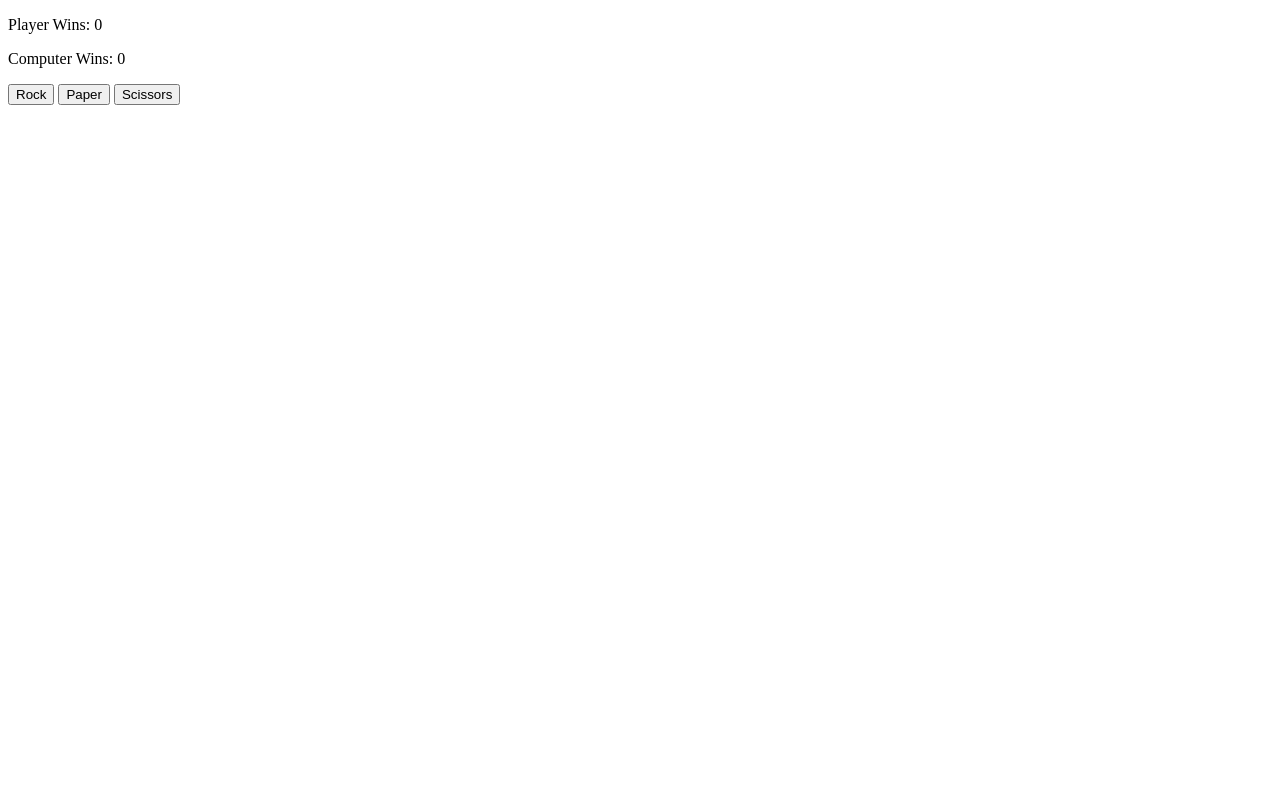
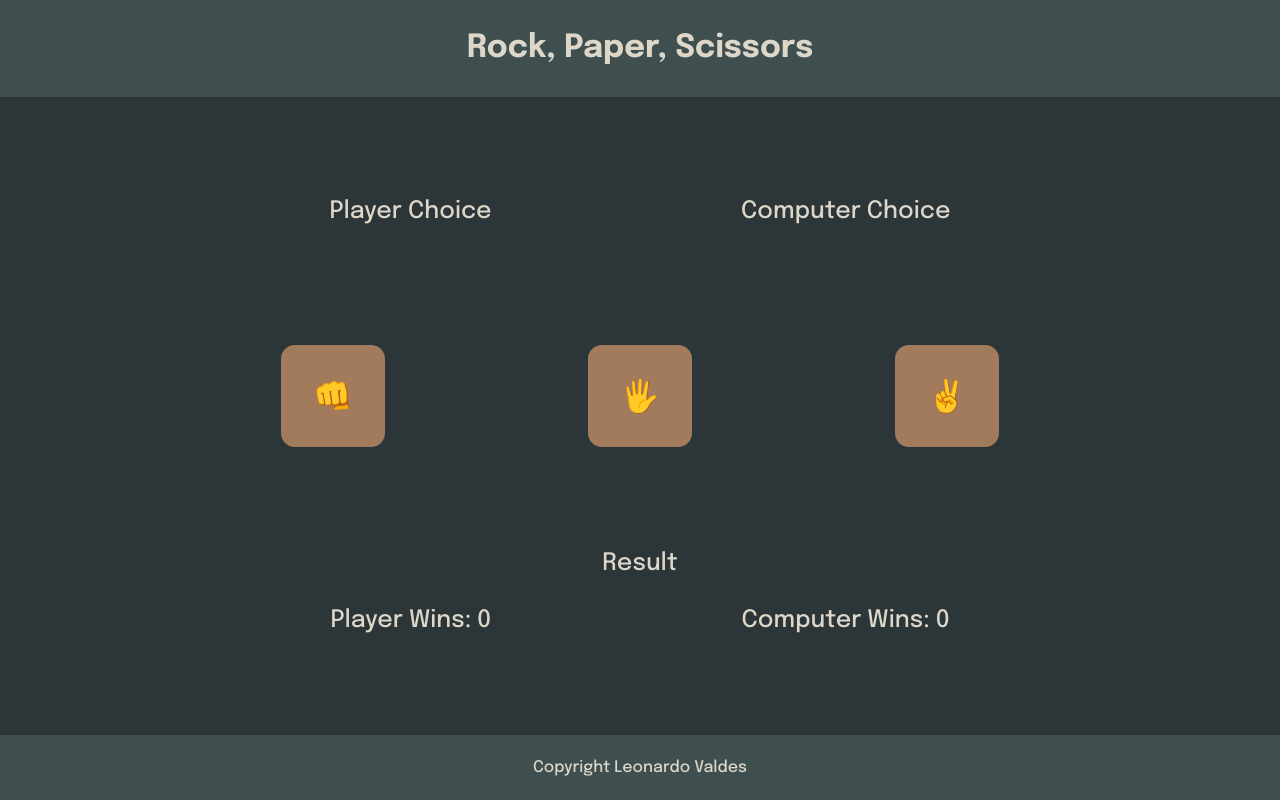
Before and after one commit to valdes91/rock-paper-scissors, a plain HTML site: page index.html in a window 1280 px wide. Drawn offline with Linux system fonts and the light colour scheme.

Commit message:
complete ui

```diff
--- a/index.html
+++ b/index.html
@@ -5,26 +5,47 @@
 		<meta http-equiv="X-UA-Compatible" content="IE=edge" />
 		<meta name="viewport" content="width=device-width, initial-scale=1.0" />
 		<link rel="stylesheet" href="styles.css" />
+		<link rel="preconnect" href="https://fonts.googleapis.com" />
+		<link rel="preconnect" href="https://fonts.gstatic.com" crossorigin />
+		<link
+			href="https://fonts.googleapis.com/css2?family=Epilogue:wght@500;700&display=swap"
+			rel="stylesheet"
+		/>
 		<title>Rock, Paper, Scissors</title>
 	</head>
 	<body>
-		<div class="container">
-			<div class="display">
-				<div class="choices">
-					<p class="player-choice"></p>
-					<p class="computer-choice"></p>
+		<div class="container flex col">
+			<header>
+				<h1>Rock, Paper, Scissors</h1>
+			</header>
+			<div class="display flex col">
+				<div class="choices flex">
+					<div>
+						<p>Player Choice</p>
+						<p class="player-choice"></p>
+					</div>
+					<div>
+						<p>Computer Choice</p>
+						<p class="computer-choice"></p>
+					</div>
+				</div>
+				<div class="buttons flex">
+					<button value="rock" type="button">👊</button>
+					<button value="paper" type="button">🖐</button>
+					<button value="scissors" type="button">✌️</button>
 				</div>
 				<div class="results">
-					<p class="result"></p>
-					<div class="scores">
+					<div>
+						<p>Result</p>
+						<p class="result"></p>
+					</div>
+					<div class="scores flex">
 						<p class="player-wins">Player Wins: 0</p>
 						<p class="computer-wins">Computer Wins: 0</p>
 					</div>
 				</div>
 			</div>
-			<button value="rock" type="button">Rock</button>
-			<button value="paper" type="button">Paper</button>
-			<button value="scissors" type="button">Scissors</button>
+			<footer>Copyright Leonardo Valdes</footer>
 		</div>
 		<script src="./main.js"></script>
 	</body>
--- a/main.js
+++ b/main.js
@@ -49,7 +49,7 @@ function playRound(playerChoice) {
 	}
 
 	if (result.includes('lose')) computerScore++;
-	else playerScore++;
+	else if (result.includes('win')) playerScore++;
 
 	updateDisplays(playerChoiceLower, computerChoice, result);
 }
--- a/styles.css
+++ b/styles.css
@@ -3,8 +3,93 @@
 *::before,
 *::after {
 	box-sizing: border-box;
+	padding: 0;
+	margin: 0;
+	font-family: 'Epilogue', sans-serif;
 }
 
-img {
-	max-width: 100%;
+header {
+	padding: 2rem;
 }
+
+header,
+footer {
+	text-align: center;
+	background-color: #3f4e4f;
+}
+
+footer {
+	width: 100%;
+	padding: 1.5rem;
+}
+
+body {
+	height: 100svh;
+}
+
+.container {
+	height: 100%;
+	position: relative;
+	color: #dcd7c9;
+}
+
+.container > * {
+	padding-left: 5rem;
+	padding-right: 5rem;
+}
+
+.container > *,
+.display > * {
+	width: 100%;
+}
+
+p,
+span {
+	font-size: 1.5rem;
+}
+
+button {
+	font-size: 2rem;
+	padding: 2rem;
+	border-radius: 0.5em;
+	border: 2px solid #2c3639;
+	background-color: #a27b5c;
+	cursor: pointer;
+}
+
+.flex {
+	display: flex;
+	justify-content: center;
+	align-items: center;
+	flex-wrap: wrap;
+}
+
+.col {
+	flex-direction: column;
+	justify-content: space-between;
+}
+
+.buttons,
+.choices,
+.scores {
+	justify-content: space-evenly;
+}
+
+.display {
+	text-align: center;
+	background-color: #2c3639;
+	flex: 1;
+	justify-content: space-evenly;
+}
+
+.result {
+	margin-top: 2rem;
+	margin-bottom: 2rem;
+}
+
+.player-choice,
+.computer-choice {
+	margin-top: 1rem;
+	margin-bottom: 1rem;
+	font-size: 1.25rem;
+}
```
